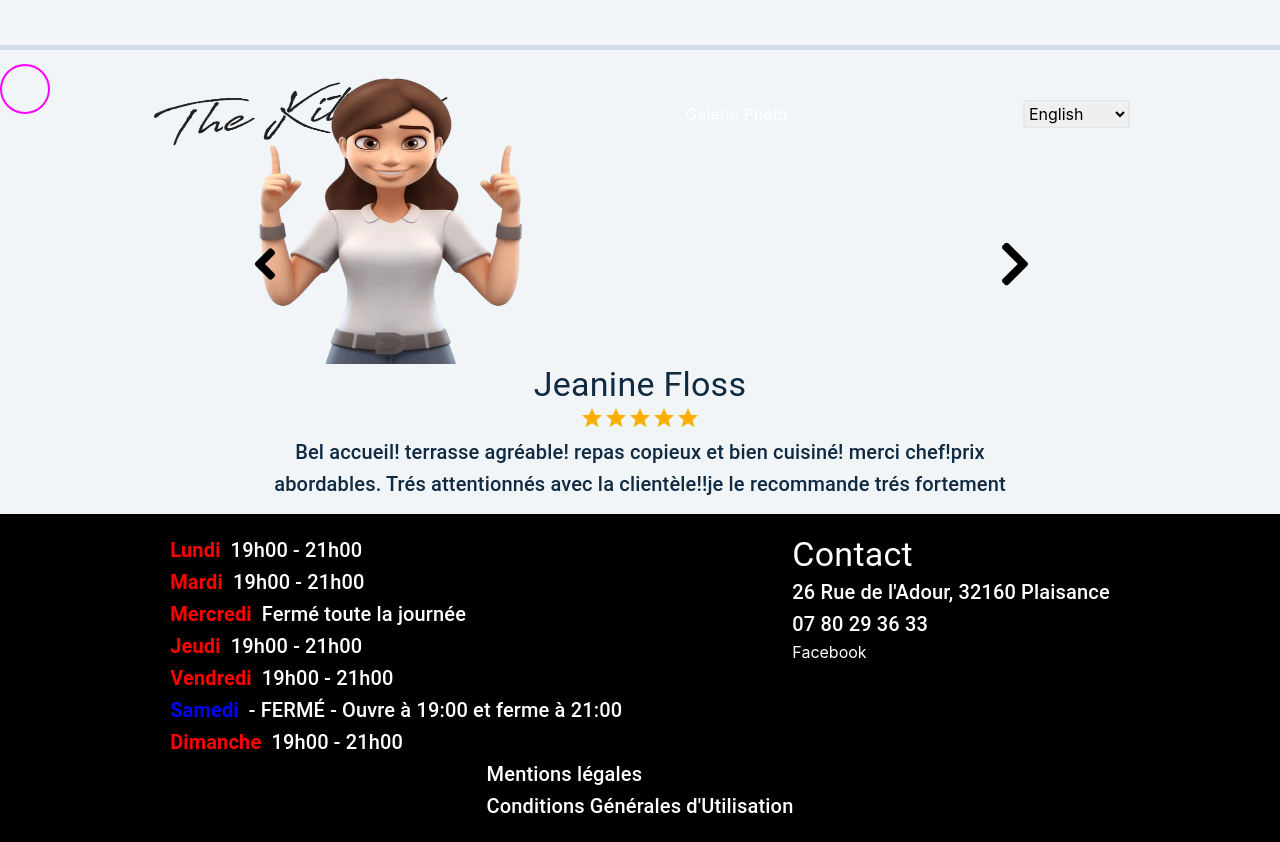
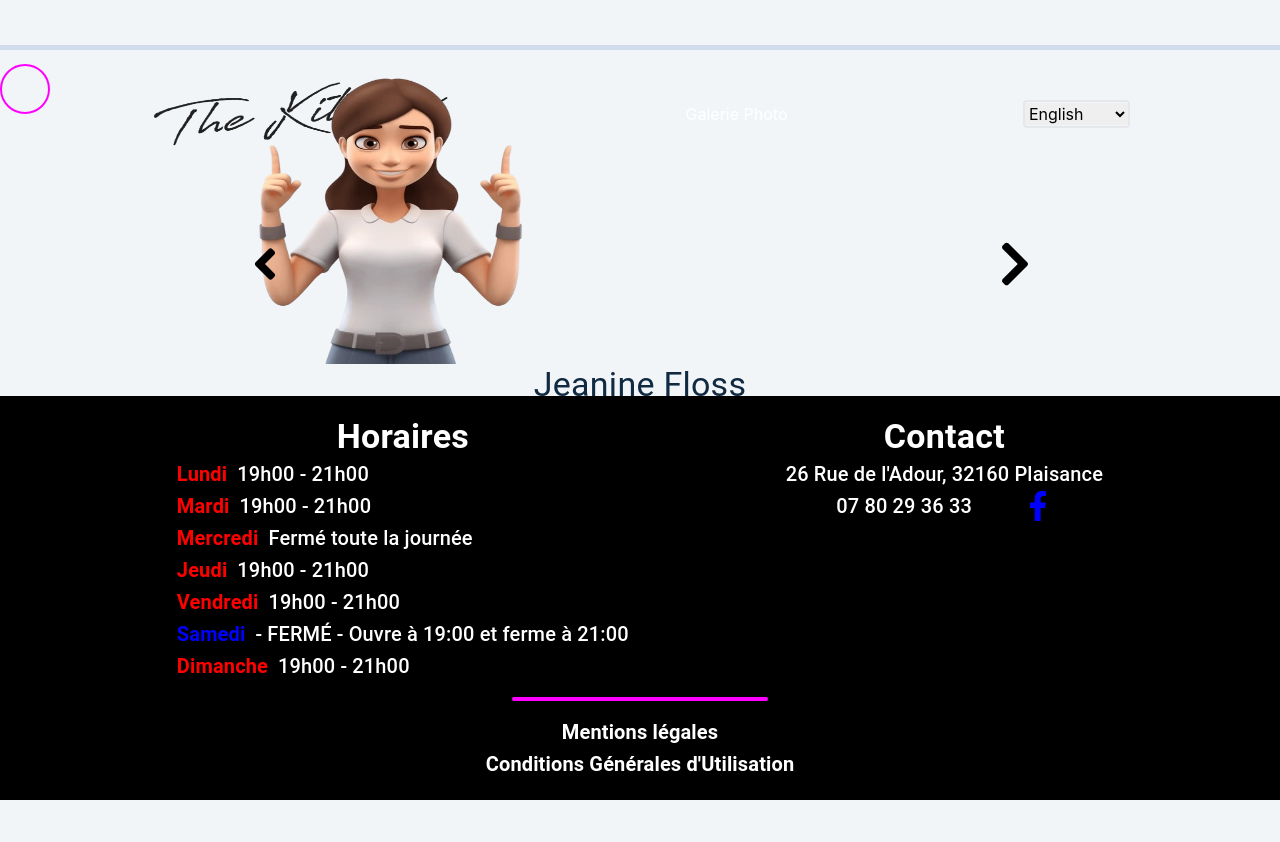
Before and after one commit to yoanncroguennec/restaurantTheKitchen_plaisanceduGers, a Next.js app: page /en in a window 1280 px wide. After the commit the page ends 800 px from the top, so only its background shows below. Built offline with nearby package versions, Linux system fonts and the light colour scheme.

Commit message:
first commit

```diff
--- a/src/app/[locale]/components/layouts/footer/Footer.jsx
+++ b/src/app/[locale]/components/layouts/footer/Footer.jsx
@@ -1,30 +1,21 @@
+// A NE PLUS TOUCHER
 "use client";
 
 import Link from "next/link";
+import { Box, Typography, useTheme, useMediaQuery } from "@mui/material";
+import { useLocale } from "next-intl";
+//
+import OpeningHours from "./openingHours/OpeningHours";
+// ICONS
+import { FaFacebookF } from "react-icons/fa";
+// STYLES
 import {
-  Box,
-  styled,
-  Typography,
-  useTheme,
-  useMediaQuery,
-} from "@mui/material";
-import OpeningHours from "./openingHours/OpeningHours";
-import { useLocale } from "next-intl";
-
-export const RootFooter = styled(Box)(({ theme }) => ({
-  alignItems: "center",
-  background: "#000",
-  bottom: 0,
-  color: "#FFF",
-  display: "flex",
-  // flexWrap: "nowrap",
-  flexDirection: "column",
-  justifyContent: "space-between",
-  padding: "20px",
-  position: "relative",
-  width: "100vw",
-  [theme.breakpoints.down("sm")]: {},
-}));
+  RootFooter,
+  Box_OpeningHours_Contact,
+  Box_Contact,
+  DividingLine,
+  TextAlignBold,
+} from "./StylesFooter.jsx";
 
 export default function Footer() {
   //////////////////// RESPONSIVES ////////////////////
@@ -36,44 +27,45 @@ export default function Footer() {
 
   return (
     <RootFooter>
-      <Box
-        sx={{
-          alignItems: "",
-          display: "flex",
-          flexWrap: "nowrap",
-          justifyContent: "space-evenly",
-          width: "100vw",
-        }}
-      >
+      <Box_OpeningHours_Contact>
         <Box>
+          <TextAlignBold variant={matches ? "h6" : "h4"}>
+            Horaires
+          </TextAlignBold>
           <OpeningHours />
         </Box>
+
+        {matches ? <DividingLine /> : null}
+
         <Box>
-          <Typography variant={matches ? "h6" : "h4"}>Contact</Typography>
+          <TextAlignBold variant={matches ? "h6" : "h4"}>Contact</TextAlignBold>
           <Typography variant={matches ? "body2" : "h6"}>
             26 Rue de l'Adour, 32160 Plaisance
           </Typography>
+          <Box_Contact>
             <Link href='#' target='_blank'>
               <Typography variant={matches ? "body2" : "h6"}>
                 07 80 29 36 33
               </Typography>
             </Link>
             <Link href='#' target='_blank'>
-            Facebook
+              <FaFacebookF color='#00F' size={30} />
             </Link>
+          </Box_Contact>
         </Box>
-      </Box>
+      </Box_OpeningHours_Contact>
+      <DividingLine />
 
       <Box>
         <Link href={`/${localActive}/pages/legalInformation`} target='_blank'>
-          <Typography variant={matches ? "body2" : "h6"}>
+          <TextAlignBold variant={matches ? "body1" : "h6"}>
             Mentions légales
-          </Typography>
+          </TextAlignBold>
         </Link>
         <Link href='#' target='_blank'>
-          <Typography variant={matches ? "body2" : "h6"}>
+          <TextAlignBold variant={matches ? "body1" : "h6"}>
             Conditions Générales d'Utilisation
-          </Typography>
+          </TextAlignBold>
         </Link>
       </Box>
     </RootFooter>
--- /dev/null
+++ b/src/app/[locale]/components/layouts/footer/StylesFooter.jsx
@@ -0,0 +1,54 @@
+import { Box, styled, Typography } from "@mui/material";
+
+export const RootFooter = styled(Box)(({ theme }) => ({
+  alignItems: "center",
+  background: "#000",
+  bottom: 0,
+  color: "#FFF",
+  display: "flex",
+  flexDirection: "column",
+  justifyContent: "space-between",
+  padding: "20px",
+  position: "fixed",
+  width: "100vw",
+  [theme.breakpoints.down("sm")]: {},
+}));
+
+export const Box_OpeningHours_Contact = styled(Box)(({ theme }) => ({
+  alignItems: "",
+  display: "flex",
+  flexWrap: "nowrap",
+  justifyContent: "space-evenly",
+  padding: "0 20px",
+  width: "100vw",
+  [theme.breakpoints.down("sm")]: {
+    flexDirection: "column",
+  },
+}));
+
+export const Box_Contact = styled(Box)(({ theme }) => ({
+  alignItems: "center",
+  display: "flex",
+  flexWrap: "nowrap",
+  justifyContent: "space-evenly",
+  [theme.breakpoints.down("sm")]: {
+    justifyContent: "start"
+  },
+}));
+
+export const DividingLine = styled(Box)(({ theme }) => ({
+  background: "#F0F",
+  borderRadius: "25px",
+  height: "4px",
+  margin: "0 auto",
+  marginTop: "15px",
+  marginBottom: "15px",
+  width: "20vw",
+  [theme.breakpoints.down("sm")]: {},
+}));
+
+export const TextAlignBold = styled(Typography)(({ theme }) => ({
+  fontWeight: "bold",
+  textAlign: "center",
+  [theme.breakpoints.down("sm")]: {},
+}));
--- a/src/app/[locale]/components/layouts/footer/openingHours/OpeningHours.tsx
+++ b/src/app/[locale]/components/layouts/footer/openingHours/OpeningHours.tsx
@@ -24,7 +24,7 @@ export default function OpeningHours() {
     if (str == day) {
       return (
         <RootOpeningHours>
-          <TypoDay color="#00F" variant="h6">
+          <TypoDay color='#00F' variant={matches ? "body2" : "h6"}>
             {str}
           </TypoDay>
           <Condition_OpeningHours timeOpen={timeOpen} timeClosed={timeClosed} />
```
Lines whose indentation alone changed are shown as unchanged.
